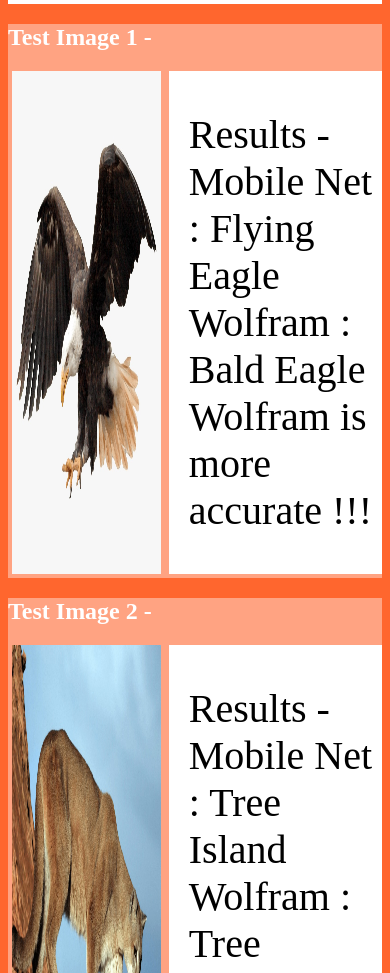
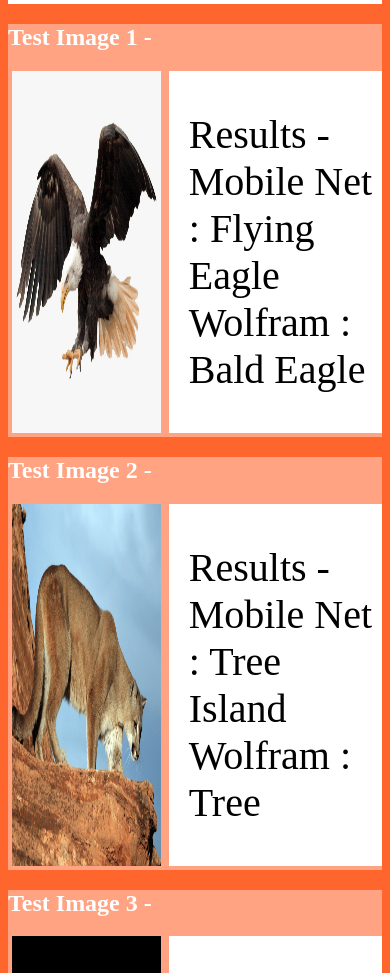
Before and after one commit to SamruddhiDudam/P-111, a plain HTML site: page index.html in a window 390 px wide. Shown: the part 74-1047 px from the top of the page. Drawn offline with Linux system fonts and the light colour scheme; a script that the page names is missing; a web font is replaced by a local one.

Commit message:
Add files via upload

```diff
--- a/index.html
+++ b/index.html
@@ -31,7 +31,7 @@
                     Results - <br>
                     Mobile Net : Flying Eagle<br>
                     Wolfram : Bald Eagle<br>
-                    Wolfram is more accurate !!!
+
                 </p>
             </div>
         </div>
@@ -47,7 +47,7 @@
                     Results - <br>
                     Mobile Net : Tree Island<br>
                     Wolfram : Tree<br>
-                    Mobile Net is more accurate !!!
+
                 </p>
             </div>
         </div>
@@ -63,7 +63,7 @@
                     Results - <br>
                     Mobile Net : Water And Sand<br>
                     Wolfram : Beach<br>
-                    Wolfram is more accurate !!!
+
                 </p>
             </div>
         </div>
@@ -79,7 +79,7 @@
                     Results - <br>
                     Mobile Net : Logo<br>
                     Wolfram : Person<br>
-                    Mobile Net is more accurate !!!
+
                 </p>
             </div>
         </div>
@@ -111,7 +111,7 @@
                     Results - <br>
                     Mobile Net : Castle<br>
                     Wolfram : mount<br>
-                    Mobile Net is more accurate !!!
+
                 </p>
             </div>
         </div>
@@ -127,7 +127,6 @@
                     Results - <br>
                     Mobile Net : Running Dog<br>
                     Wolfram : Golden Retriever<br>
-                    Wolfram is more accurate !!!
                 </p>
             </div>
         </div>
@@ -143,7 +142,7 @@
                     Results - <br>
                     Mobile Net : Grass<br>
                     Wolfram : Tower<br>
-                    Wolfram is more accurate !!!
+
                 </p>
             </div>
         </div>
@@ -159,7 +158,7 @@
                     Results - <br>
                     Mobile Net : Moon<br>
                     Wolfram : Pluto<br>
-                    Mobile Net is more accurate !!!
+
                 </p>
             </div>
         </div>
@@ -175,7 +174,6 @@
                     Results - <br>
                     Mobile Net : Cat<br>
                     Wolfram : Mountain Lion<br>
-                    Wolfram is more accurate !!!
                 </p>
             </div>
         </div>
```
